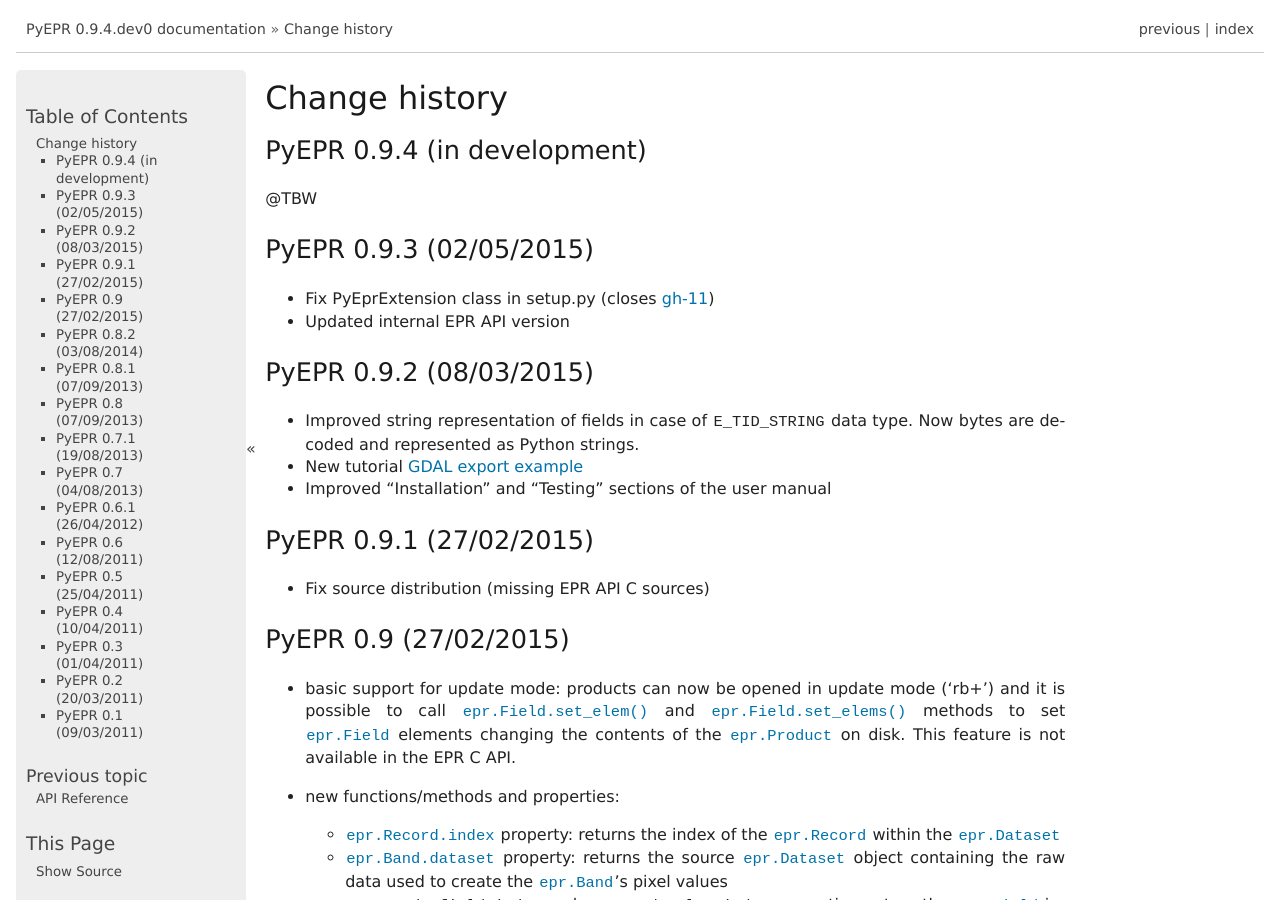
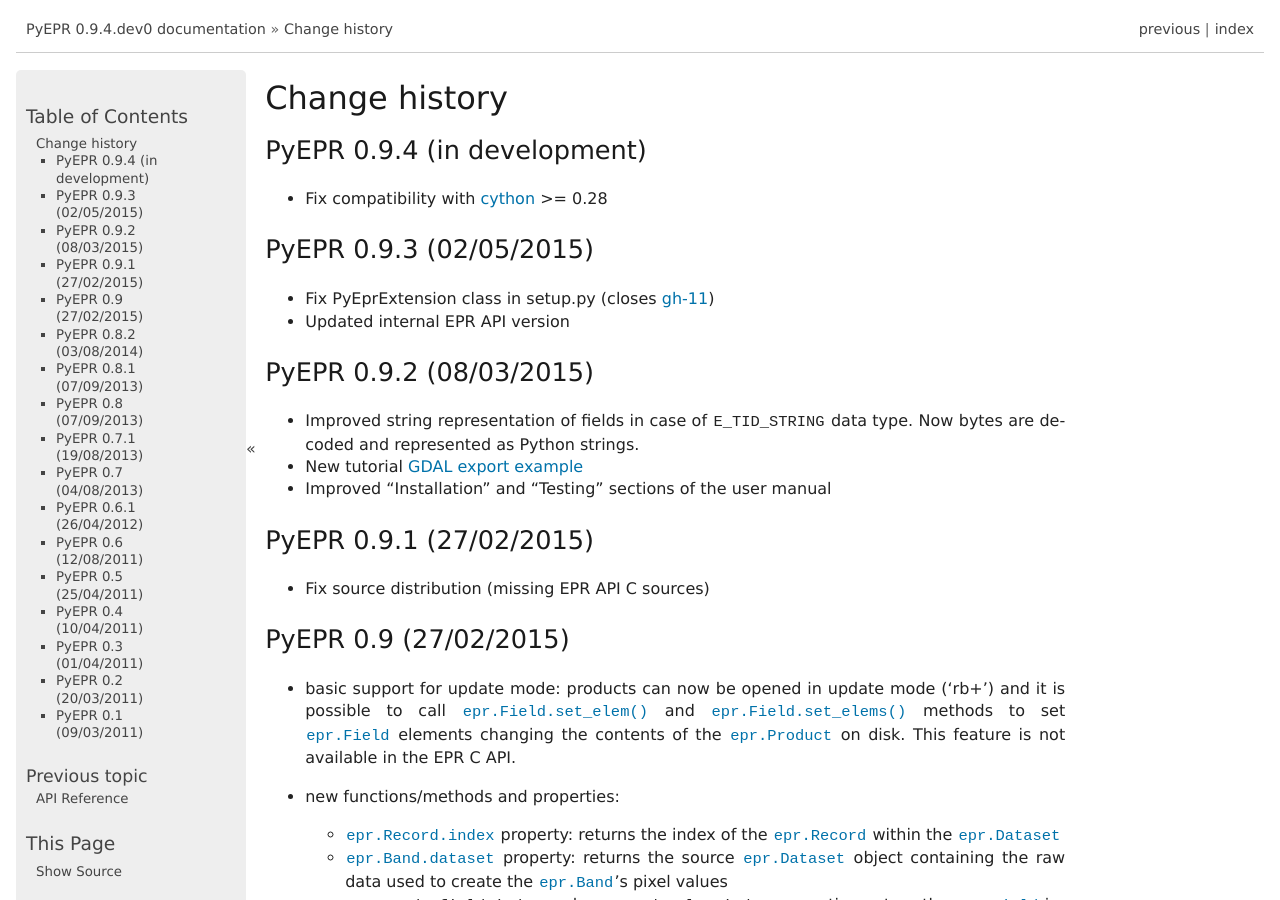
Before and after one commit to avalentino/pyepr, a Sphinx documentation site: the page built from doc/NEWS.txt, in a window 1280 px wide and 900 px high. Built offline with Sphinx 7.4.7, drawn with Linux system fonts in a browser that asks for light colours; formulas are drawn with MathJax 3.

Commit message:
Fix compatibility with cython >= 0.28

```diff
--- a/doc/NEWS.txt
+++ b/doc/NEWS.txt
@@ -4,7 +4,7 @@
 PyEPR 0.9.4 (in development)
 ----------------------------
 
-@TBW
+* Fix compatibility with cython_ >= 0.28
 
 
 PyEPR 0.9.3 (02/05/2015)
```
Also changed, not shown: 1 other file.
